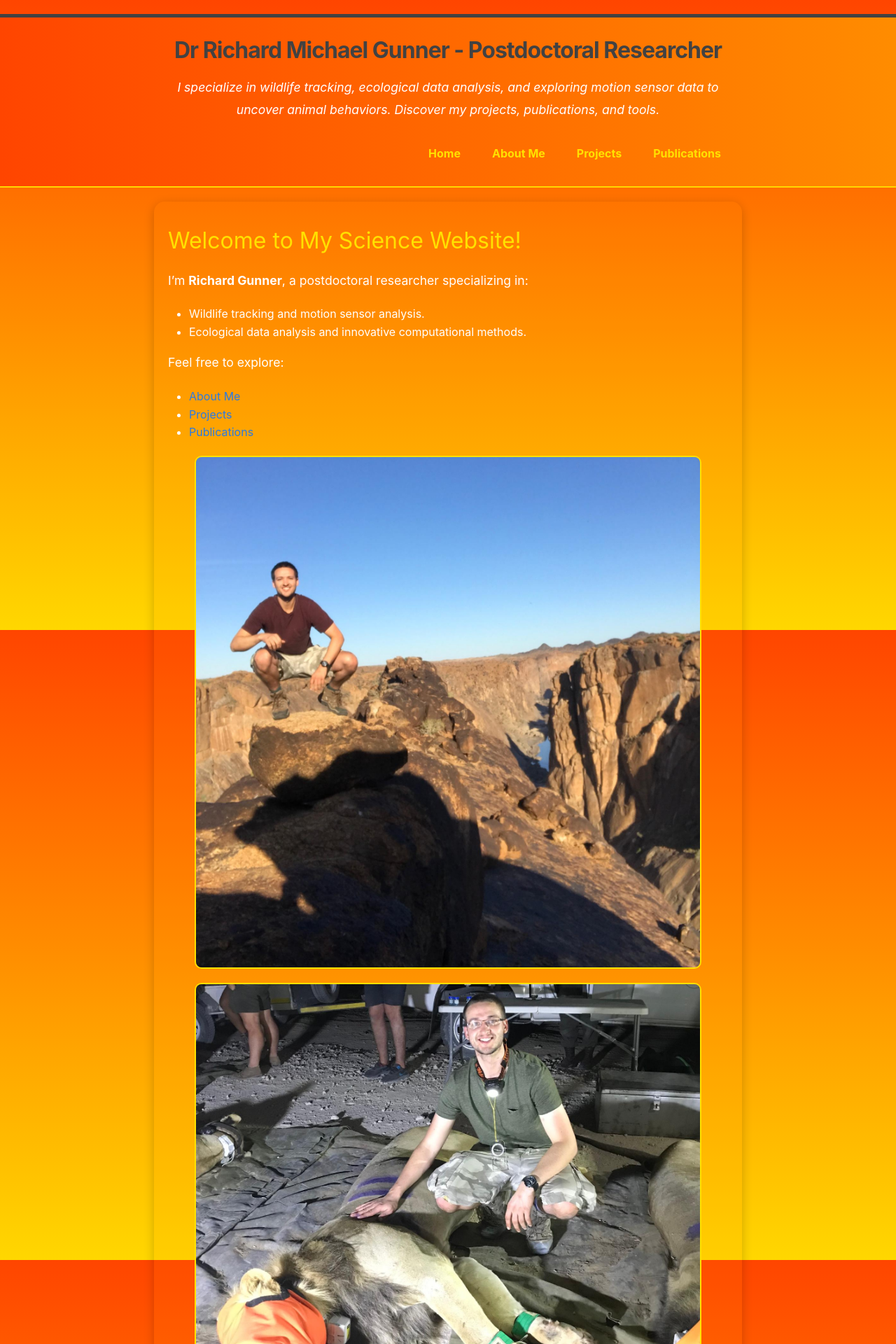
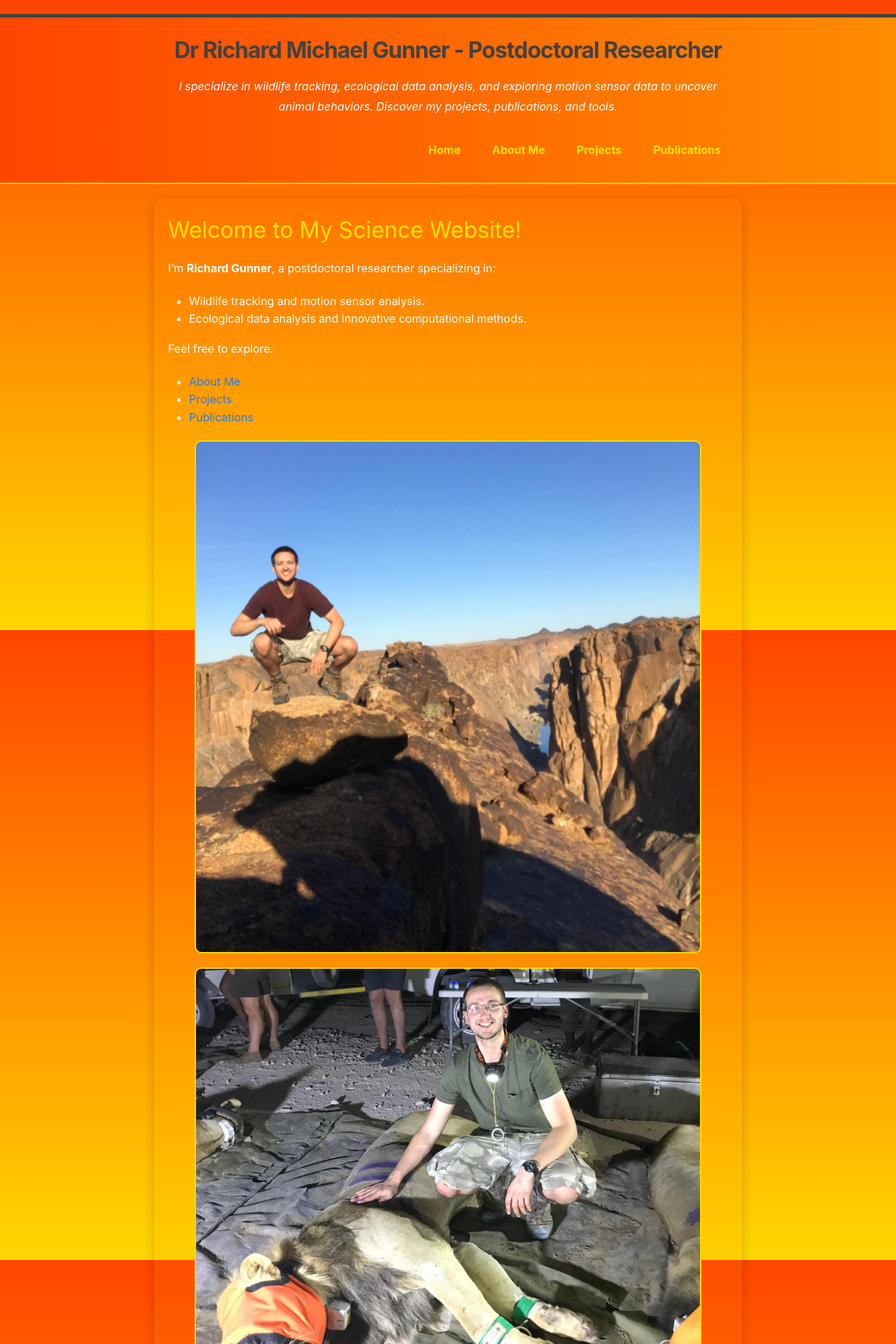
Before and after one commit to Richard6195/my-website, a Jekyll site: the page built from index.md, in a window 1280 px wide. Shown: the top 1920 px of the page at 70% size. Built offline with Jekyll 4.4.1, drawn with Linux system fonts in a browser that asks for light colours.

```diff
--- a/_sass/minima/_custom.scss
+++ b/_sass/minima/_custom.scss
@@ -26,7 +26,7 @@ body {
 }
 
 .site-header .site-description {
-  font-size: 1.1rem;
+  font-size: 1rem;
   font-style: italic;
   margin-top: 10px;
 }
@@ -36,49 +36,38 @@ body {
   display: flex;
   justify-content: center;
   gap: 5px;
-  flex-wrap: wrap; /* Allows links to move to the next line if needed */
+  flex-wrap: wrap; /* Ensures items wrap to the next line on small screens */
   margin-top: 10px;
   margin-bottom: 10px;
 }
 
 .site-nav .page-link {
   text-decoration: none;
-  color: #ffe100; /* Gold links */
+  color: #FFe100; /* Gold links */
   font-weight: bold;
-  padding: 5px 10px; /* Add padding for better touch interaction */
+  padding: 5px 10px; /* Add padding for better clickability */
   border-radius: 3px; /* Optional: Rounded corners */
 }
 
 .site-nav .page-link:hover {
   text-decoration: underline;
-  color: $brand-color; /* Highlight color on hover */
+  color: $brand-color;
 }
 
 /* Footer Styling */
 .site-footer {
   text-align: center;
   margin-top: 20px;
-  font-size: 1rem;
+  font-size: 0.9rem;
   color: #ffffff;
   background: linear-gradient(to right, #FF8C00, #FF4500); /* Reverse gradient for footer */
   border-top: 2px solid #FFD700;
   padding: 20px 0;
 }
 
-.site-footer a {
-  color: #ffe100;
-  font-size: 1.1rem; /* Slightly larger font size for links */
-  font-weight: bold;
-}
-
-.site-footer a:hover {
-  text-decoration: underline;
-  color: #FF4500; /* Optional: Highlight link color on hover */
-}
-
 /* Main Content Area Styling */
 .page-content {
-  padding: 30px 0;
+  padding: 20px 0;
   background: rgba(255, 140, 0, 0.1); /* Light orange overlay */
   border-radius: 15px; /* Soft corners for contrast */
   max-width: 1200px;
@@ -93,11 +82,11 @@ body {
 }
 
 h1, h2, h3 {
-  color: #ffe100; /* Golden headings */
+  color: #FFe100; /* Golden headings */
 }
 
 p {
-  font-size: 1.1rem;
+  font-size: 1rem;
   margin-bottom: 20px;
   line-height: 1.8;
 }
@@ -108,7 +97,7 @@ img, video {
   margin: 20px auto;
   max-width: 90%;
   height: auto;
-  border: 2px solid #ffe100;
+  border: 2px solid #FFD700;
   border-radius: 10px;
 }
 
@@ -131,3 +120,29 @@ img, video {
     max-width: 100%;
   }
 }
+
+
+@media screen and (max-width: 768px) {
+  /* Navigation Styling */
+ .site-nav {
+  display: flex;
+  justify-content: center;
+  gap: 5px;
+  flex-wrap: wrap; /* Ensures items wrap to the next line on small screens */
+  margin-top: 10px;
+  margin-bottom: 10px;
+ }
+
+ .site-nav .page-link {
+  text-decoration: none;
+  color: #FFe100; /* Gold links */
+  font-weight: bold;
+  padding: 5px 10px; /* Add padding for better clickability */
+  border-radius: 3px; /* Optional: Rounded corners */
+ }
+
+ .site-nav .page-link:hover {
+ text-decoration: underline;
+ color: $brand-color;
+ }
+}
```
